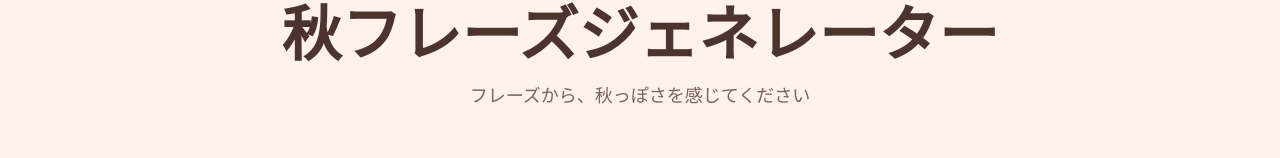
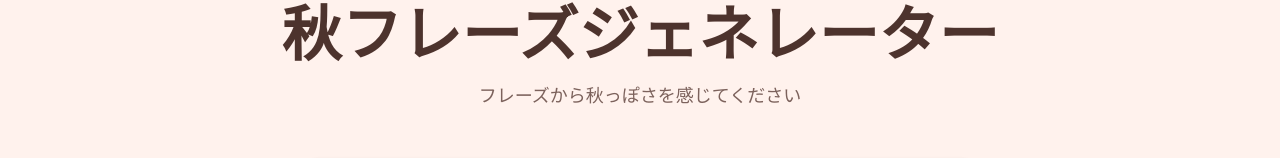
Before and after one commit to kumaa-n/autumn-phrase-generator, a Next.js app: page / in a window 1280 px wide. Shown: the part 123-281 px from the top of the page. Built offline with nearby package versions, Linux system fonts and the light colour scheme.

Commit message:
fix:説明書きを修正 #24

```diff
--- a/app/layout.tsx
+++ b/app/layout.tsx
@@ -12,13 +12,13 @@ const notoSerifJP = Noto_Serif_JP({
 
 export const metadata: Metadata = {
   title: "秋フレーズジェネレーター",
-  description: "フレーズから、秋っぽさを感じてください",
+  description: "フレーズから秋っぽさを感じてください",
   icons: {
     icon: "/autumn-leaves.ico",
   },
   openGraph: {
     title: "秋フレーズジェネレーター",
-    description: "フレーズから、秋っぽさを感じてください",
+    description: "フレーズから秋っぽさを感じてください",
     images: [
       {
         url: "/ogp.png",
@@ -32,7 +32,7 @@ export const metadata: Metadata = {
   twitter: {
     card: "summary_large_image",
     title: "秋フレーズジェネレーター",
-    description: "フレーズから、秋っぽさを感じてください",
+    description: "フレーズから秋っぽさを感じてください",
     images: ["/ogp.png"],
   },
 }
--- a/app/page.tsx
+++ b/app/page.tsx
@@ -38,7 +38,7 @@ export default function Home() {
           {/* タイトル */}
           <div className="text-center mb-12">
             <h1 className="text-3xl md:text-6xl font-bold mb-4">秋フレーズジェネレーター</h1>
-            <p className="text-lg text-autumn-muted">フレーズから、秋っぽさを感じてください</p>
+            <p className="text-lg text-autumn-muted">フレーズから秋っぽさを感じてください</p>
           </div>
 
           {/* フレーズ表示エリア */}
```
